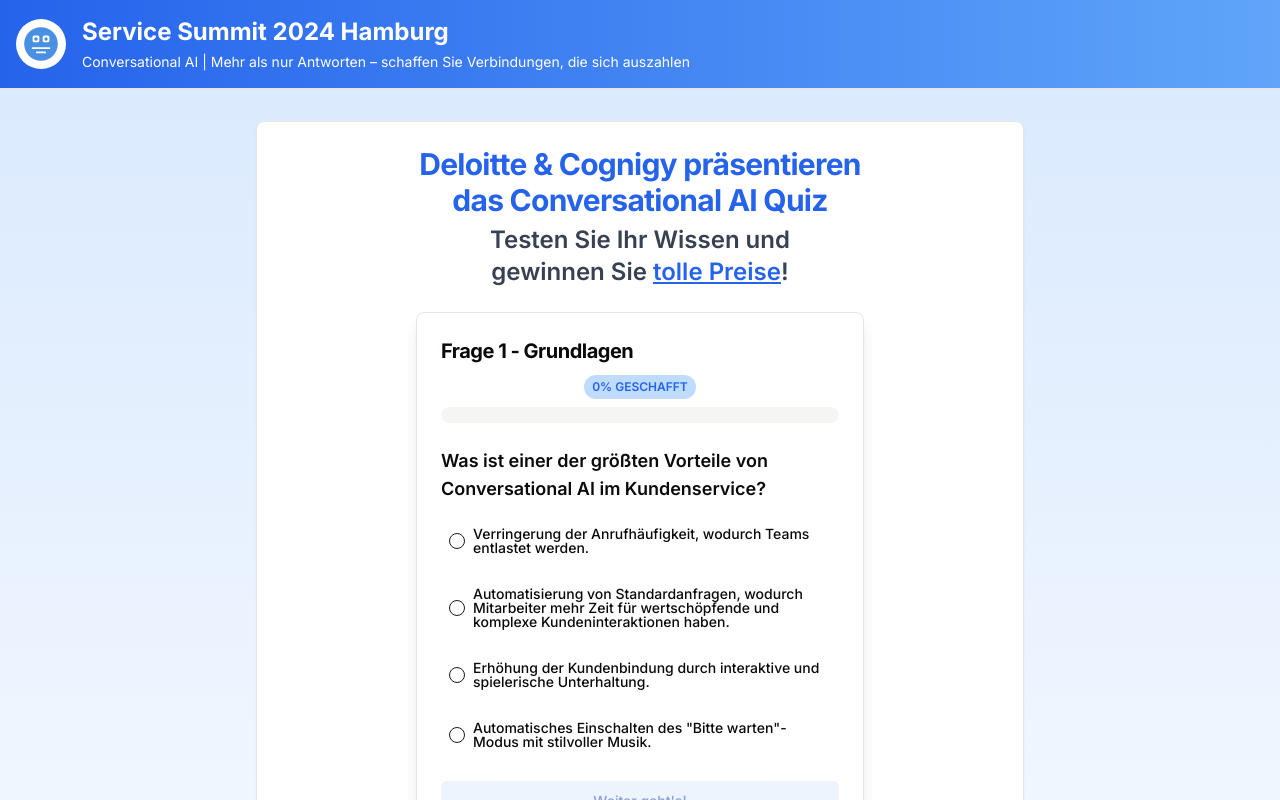
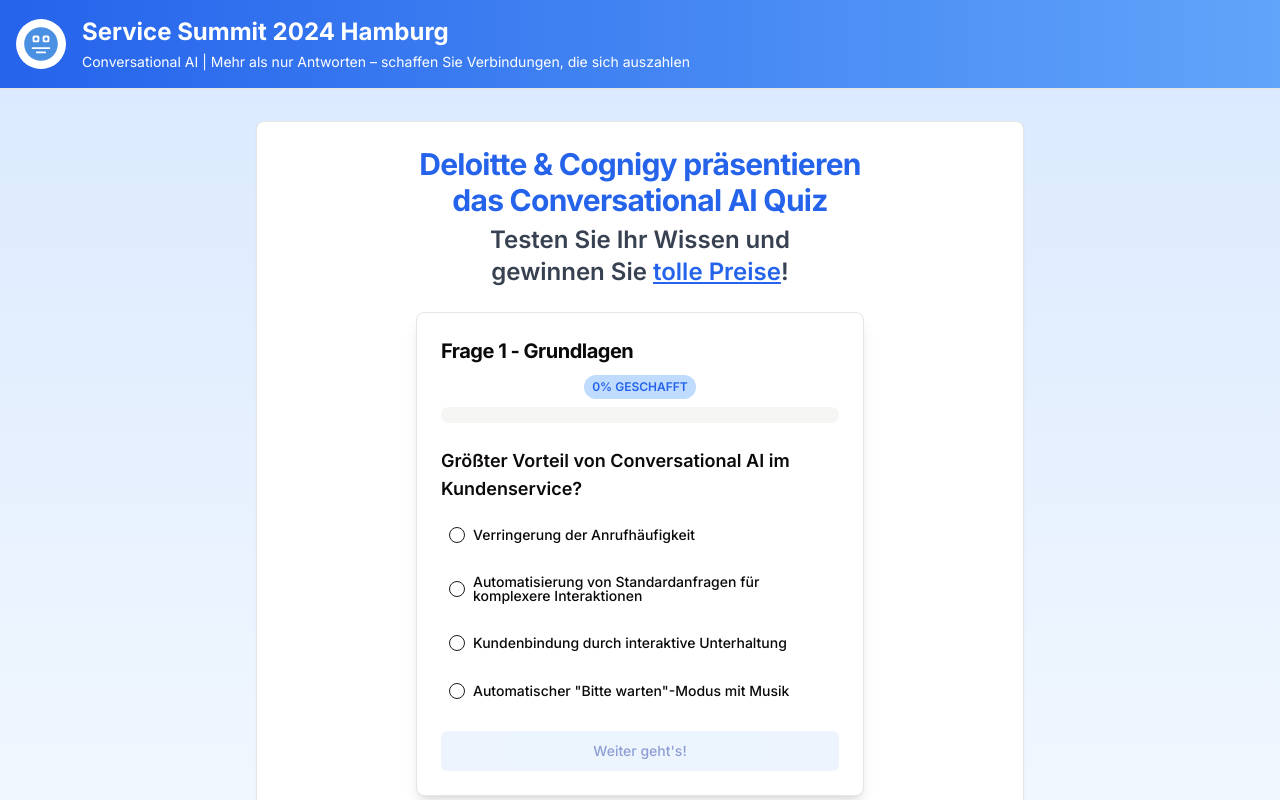
Before and after one commit to MrSpee/service-summit-2024, a Next.js app: page / in a window 1280 px wide. Shown: the top 800 px of the page. Built offline with nearby package versions, Linux system fonts and the light colour scheme.

Commit message:
Update Quiz

```diff
--- a/src/components/Quiz.tsx
+++ b/src/components/Quiz.tsx
@@ -12,60 +12,60 @@
 const questions = [
   {
     topic: "Grundlagen",
-    question: "Was ist einer der größten Vorteile von Conversational AI im Kundenservice?",
+    question: "Größter Vorteil von Conversational AI im Kundenservice?",
     options: [
-      "Verringerung der Anrufhäufigkeit, wodurch Teams entlastet werden.",
-      "Automatisierung von Standardanfragen, wodurch Mitarbeiter mehr Zeit für wertschöpfende und komplexe Kundeninteraktionen haben.",
-      "Erhöhung der Kundenbindung durch interaktive und spielerische Unterhaltung.",
-      "Automatisches Einschalten des \"Bitte warten\"-Modus mit stilvoller Musik."
+      "Verringerung der Anrufhäufigkeit",
+      "Automatisierung von Standardanfragen für komplexere Interaktionen",
+      "Kundenbindung durch interaktive Unterhaltung",
+      "Automatischer \"Bitte warten\"-Modus mit Musik"
     ],
     correctAnswer: 1,
     tip: "Denken Sie daran: KI ist wie ein fleißiger Praktikant, der nie Kaffee trinkt, nie müde wird und immer lächelt... auch montags um 8 Uhr!"
   },
   {
     topic: "Technologie",
-    question: "Welche der folgenden Technologien wird am häufigsten genutzt, um die Sprachverarbeitung in Conversational AI zu ermöglichen?",
+    question: "Häufigste Technologie für Sprachverarbeitung in Conversational AI?",
     options: [
-      "Machine Learning-basierte Bildanalyse",
-      "Natural Language Processing (NLP) zur Analyse und Interpretation menschlicher Sprache",
-      "Erweiterte Echtzeit-Datenvisualisierung",
-      "Blockchain zur Verifizierung von Sprachmustern"
+      "Machine Learning-Bildanalyse",
+      "Natural Language Processing (NLP)",
+      "Echtzeit-Datenvisualisierung",
+      "Blockchain für Sprachmuster"
     ],
     correctAnswer: 1,
     tip: "Stellen Sie sich vor, Sie hätten einen Supercomputer, der Ihre Witze versteht... und trotzdem darüber lacht!"
   },
   {
     topic: "Anwendungen",
-    question: "In welchem dieser Bereiche kann Conversational AI die Kundenerfahrung besonders verbessern?",
+    question: "Wo verbessert Conversational AI die Kundenerfahrung am meisten?",
     options: [
-      "Automatisierte Wettervorhersagen für spezielle Zielgruppen",
-      "Effizientes Kundenservice-Management mit optimierten Antwortzeiten und erhöhter Kundenzufriedenheit",
-      "Unterstützung bei der Erstellung von Finanzberichten für multinationale Konzerne",
-      "Analyse und Steuerung von logistischen Prozessen im Supply Chain Management"
+      "Automatisierte Wettervorhersagen",
+      "Effizientes Kundenservice-Management",
+      "Erstellung von Finanzberichten",
+      "Steuerung logistischer Prozesse"
     ],
     correctAnswer: 1,
     tip: "Denken Sie an den Bereich, wo Menschen am verzweifeltsten nach Hilfe suchen... nein, nicht beim Zusammenbauen von IKEA-Möbeln!"
   },
   {
     topic: "Implementierung",
-    question: "Welcher Aspekt ist entscheidend, um einen Implementierungspartner für Conversational AI erfolgreich auszuwählen?",
+    question: "Wichtigster Aspekt bei der Wahl eines Conversational AI-Partners?",
     options: [
-      "Die Reputation des Partners in der Branche",
-      "Die Anzahl der Zertifikate des Partners in verwandten Technologien",
-      "Die Verfügbarkeit des Partners für kurzfristige technische Schulungen",
-      "Die Fähigkeit des Partners, umfassende End-to-End-Lösungen zu bieten – von der strategischen Beratung bis hin zur erfolgreichen Umsetzung"
+      "Branchenreputation",
+      "Anzahl der Zertifikate",
+      "Verfügbarkeit für Schulungen",
+      "Fähigkeit zu umfassenden End-to-End-Lösungen"
     ],
     correctAnswer: 3,
     tip: "Suchen Sie jemanden, der Ihr Projekt von A bis Z begleitet... nicht nur jemanden, der Ihnen beibringt, wie man 'Hallo Welt!' auf KI-isch sagt!"
   },
   {
     topic: "Agentic AI",
-    question: "Was kann die neue Generation der AI Bots namens Agentic AI von Cognigy NICHT?",
+    question: "Was kann Cognigy's Agentic AI NICHT?",
     options: [
-      "Menschenähnliches Denkvermögen: Selbstständiges Analysieren von Anfragen und Vorschlagen der besten Vorgehensweise.",
-      "Autonome Entscheidungsfindung: Dynamische Navigation und Nutzung von Tools zur erfolgreichen Erledigung von Aufgaben.",
-      "Kollaborative KI: KI-Agenten können sich mit anderen KI-Agenten und Menschen beraten, um die effizientesten und genauesten Lösungen zu finden.",
-      "Servieren deines hyperpersonalisierten Kaffees, z.B. dein koffeinfreier Kaffee mit Hafermilch"
+      "Selbstständiges Analysieren und Vorschlagen",
+      "Autonome Entscheidungsfindung und Tool-Nutzung",
+      "Kollaboration mit KI-Agenten und Menschen",
+      "Servieren von hyperpersonalisiertem Kaffee"
     ],
     correctAnswer: 3,
     tip: "KI kann vieles, aber manche Dinge bleiben menschlich. Zum Beispiel der Kaffee, der schmeckt, als hätte ihn ein Praktikant an seinem ersten Tag gemacht!"
```
